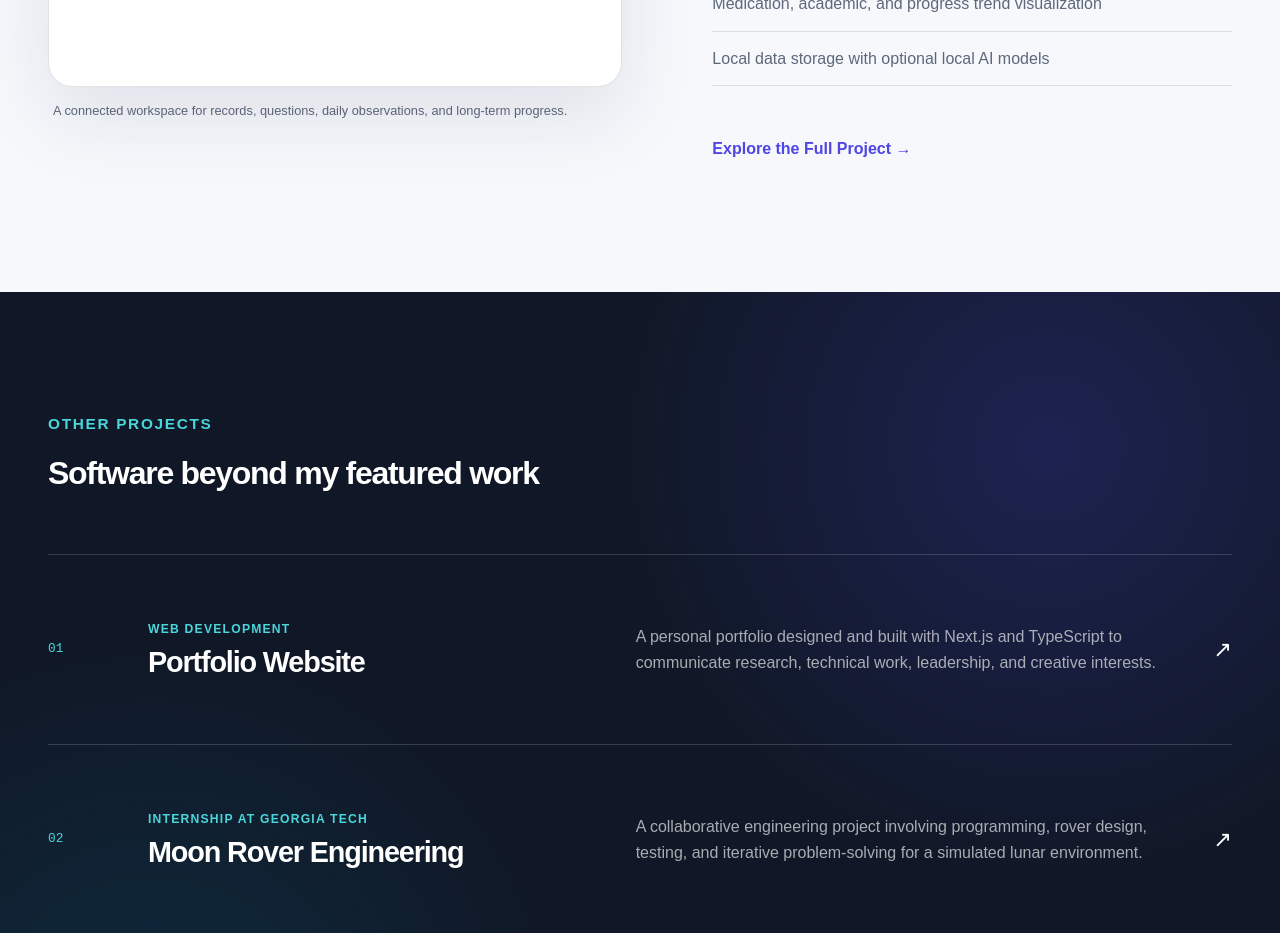
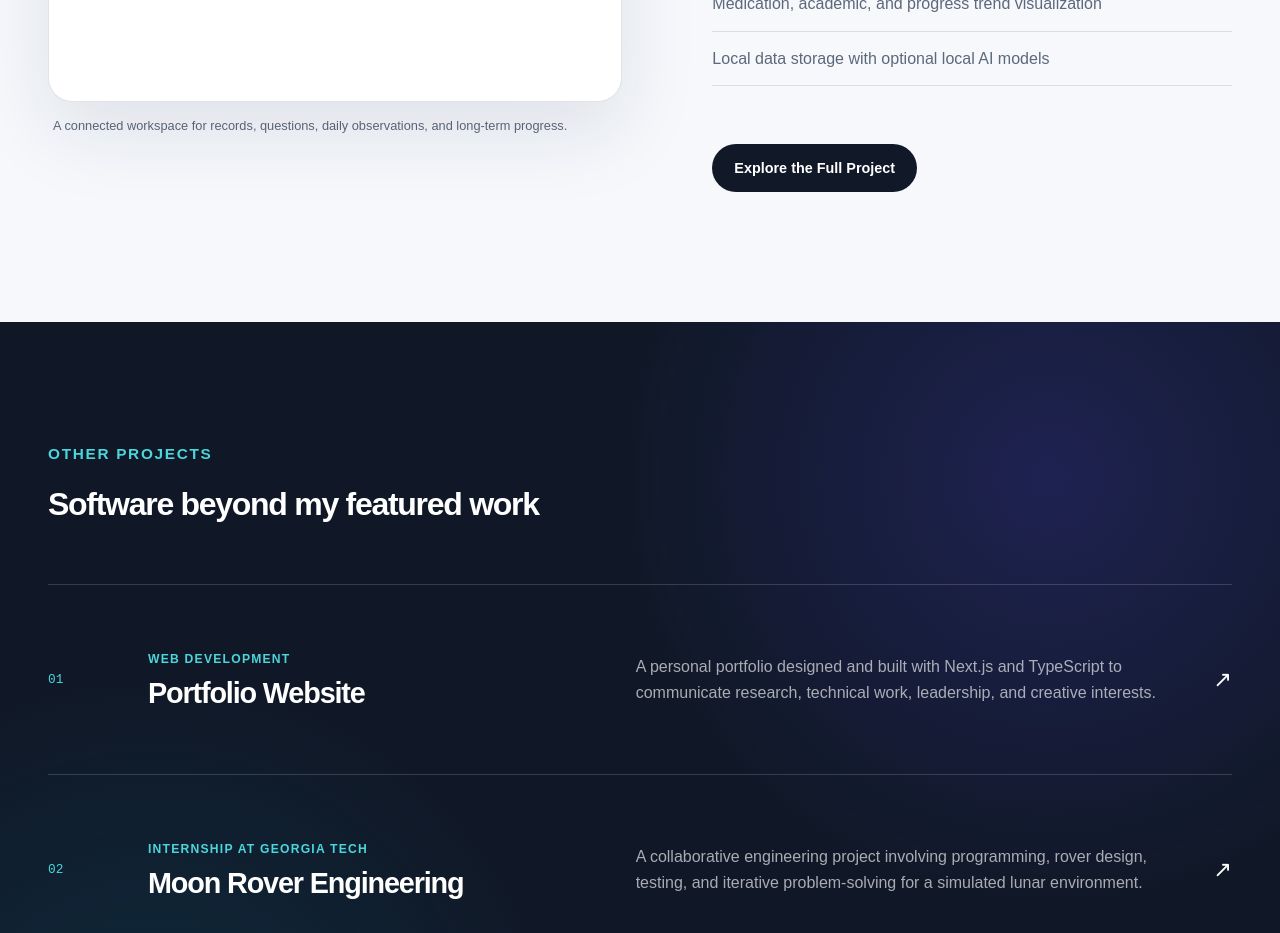
Before and after one commit to bradyzhou1/brady-portfolio, a Next.js app: page / in a window 1280 px wide. Shown: the part 3520-4453 px from the top of the page. Built offline with nearby package versions, Linux system fonts and the light colour scheme.

Commit message:
update links

```diff
--- a/app/globals.css
+++ b/app/globals.css
@@ -667,6 +667,28 @@ p {
   line-height: 1.6;
 }
 
+.parentLensHomeButton {
+  min-height: 48px;
+  margin-top: 28px;
+  padding: 0 22px;
+  display: inline-flex;
+  align-items: center;
+  justify-content: center;
+  border-radius: 999px;
+  background: var(--text-primary);
+  color: white;
+  font-size: 0.9rem;
+  font-weight: 700;
+  transition:
+    transform 180ms ease,
+    background 180ms ease;
+}
+
+.parentLensHomeButton:hover {
+  transform: translateY(-2px);
+  background: var(--accent);
+}
+
 /* PROJECTS */
 
 .projectList {
--- a/app/page.tsx
+++ b/app/page.tsx
@@ -260,8 +260,8 @@ export default function Home() {
               <li>Local data storage with optional local AI models</li>
             </ul>
 
-            <Link href="/parentlensai" className="textLink">
-              Explore the Full Project →
+            <Link href="/parentlensai" className="parentLensHomeButton">
+              Explore the Full Project
             </Link>
           </div>
         </div>
```
